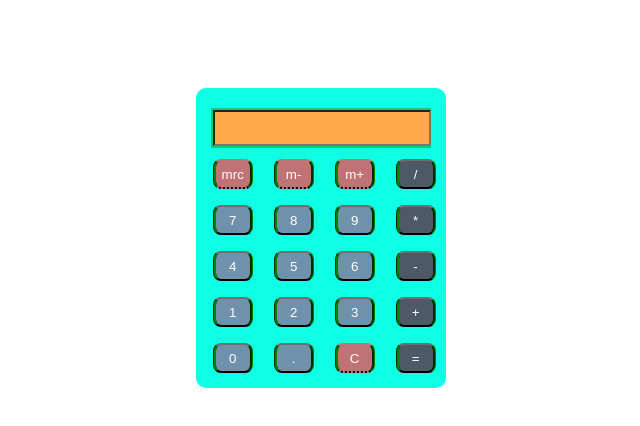
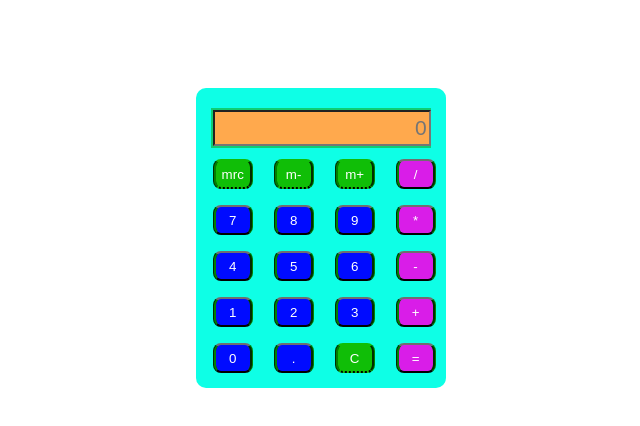
Before and after one commit to cmaloney111/Calculator, a plain HTML site: page index.html in a window 1280 px wide. Shown: the whole page, without its empty margins (318-958 px from the left). Drawn offline with Linux system fonts and the light colour scheme.

Commit message:
changed calculator clear function

```diff
--- a/calculator.css
+++ b/calculator.css
@@ -51,19 +51,19 @@
 }
 .button.function {
 	color: white;
-	background-color: #C07374;
+	background-color: #10BE07;
 	border-bottom: black 2px dotted;
 	border-top: 2px #6f6f6f thick;
 }
 .button.operator {
 	color: white;
-	background-color: #4d5966;
+	background-color: #D91DE8;
 	border-bottom: black 2px solid;
 	border-top: 2px #6f6f6f solid;
 }
 .button.number {
 	color: white;
-	background-color: #7091ab;
+	background-color:#000BFF;
 	border-bottom: black 2px solid;
 	border-top: 2px #6f6f6f solid;
 }
--- a/calculator.js
+++ b/calculator.js
@@ -3,6 +3,7 @@
 // Change Display
 function d(val) {
 	document.getElementById("d").value = val;
+
 }
 
 // Type numbers and operators
--- a/index.html
+++ b/index.html
@@ -13,7 +13,7 @@
 <!--Add your HTML here-->
 <div class="box">
 		<div class="display">
-			<input type="text" readonly size="18" id="d">
+			<input type="text" placeholder="0" readonly size="18" id="d">
 		</div>
 		<div class="keys">
 			<p>
```
